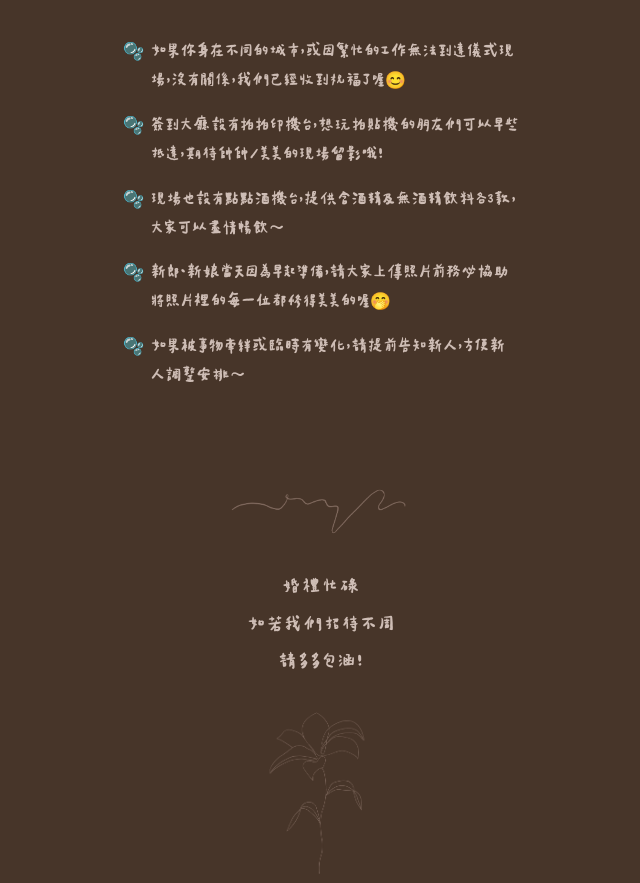
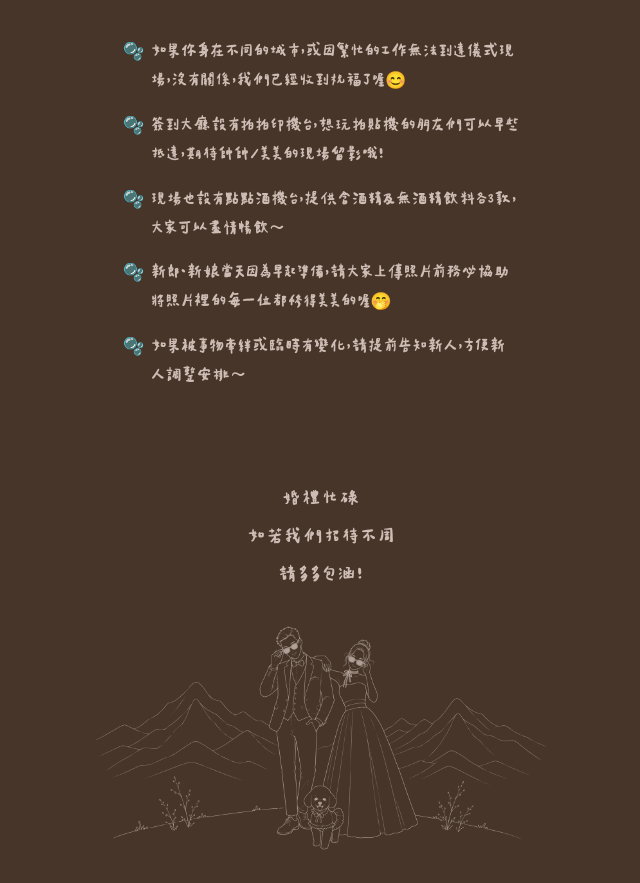
Before and after one commit to antonywls/our-days-wedding, a website: page index.html in a window 1280 px wide. Shown: the part 11117-12000 px from the top of the page, without its empty margins (319-959 px from the left). Drawn offline with Linux system fonts and the light colour scheme.

Commit message:
End the page with the Mountain 2 illustration
Replace the closing lily with the couple-and-mountains drawing (texture
stripped, cropped, brightened to match the title mountain) and drop the
squiggle above the closing words. Also pad the closing text, balance the
centred quotes and size the note bullets in em so they fit in English.

Co-Authored-By: Claude Opus 5.5 <noreply@anthropic.com>

```diff
--- a/css/style.css
+++ b/css/style.css
@@ -93,6 +93,7 @@ button { font: inherit; color: inherit; }
   line-height: 2;
   letter-spacing: 0.03rem;
   text-align: center;
+  text-wrap: balance;
 }
 
 .quote-accent { color: var(--accent); }
@@ -545,7 +546,7 @@ button { font: inherit; color: inherit; }
 
 .notes-list li {
   position: relative;
-  padding-left: 0.6rem;
+  padding-left: 1.6em;
 }
 
 .notes-list li::before {
@@ -561,10 +562,17 @@ button { font: inherit; color: inherit; }
   align-items: center;
   gap: 0.5rem;
   margin-top: var(--section);
+  padding: 0 var(--pad);
 }
 
 .closing .quote { font-size: calc(0.42rem * var(--text-scale)); }
-.closing-lily { width: 2.6rem; }
+/* Same treatment as the title mountain: full width, lines lifted to match */
+.closing-mountain {
+  width: 10rem;
+  max-width: none;
+  margin: 0.2rem calc(-1 * var(--pad)) 0;
+  filter: brightness(1.15);
+}
 
 /* ---- Top bar (tabs, back to top, music) ---------------------------------- */
 
--- a/index.html
+++ b/index.html
@@ -332,13 +332,13 @@
 
     <!-- ===== Closing ============================================================ -->
     <footer class="closing reveal">
-      <img class="squiggle" src="assets/images/02.png" alt="">
       <p data-i18n="closing" class="quote f-qssxt">
         婚禮忙碌<br>
         如若我們招待不周<br>
         請多多包涵！
       </p>
-      <img class="closing-lily" src="assets/images/01.png" alt="">
+      <!-- Closing illustration: size/brightness with .closing-mountain in css/style.css -->
+      <img class="closing-mountain" src="assets/images/mountain-2.png" alt="">
     </footer>
 
   </main>
```
Also changed, not shown: assets/images/mountain-2.png (added), 1 other file.
